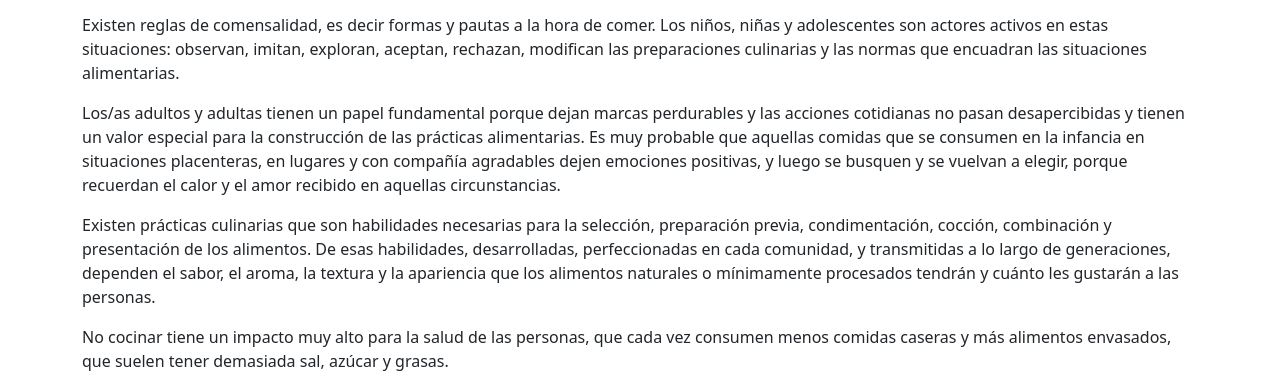
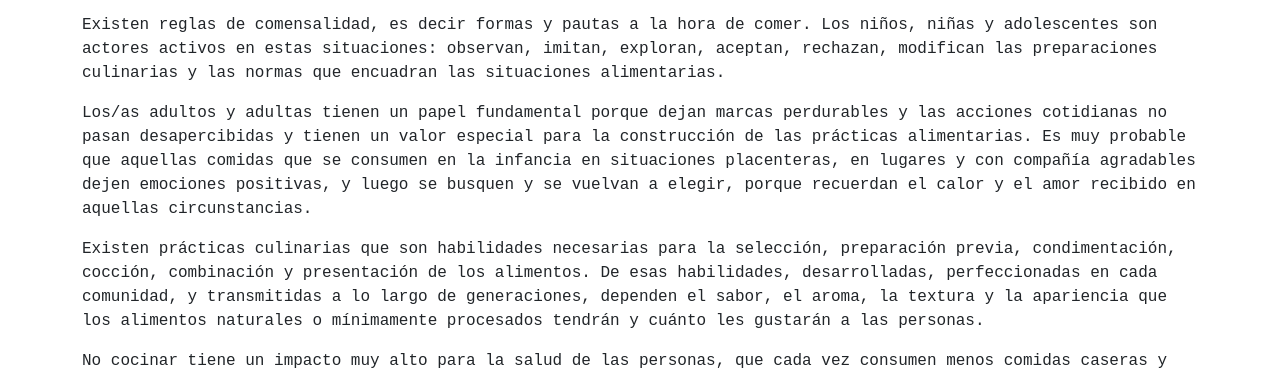
Before and after one commit to andrees251/practica1_prueba_clase04, a plain HTML site: page index.html in a window 1280 px wide. Shown: the part 209-585 px from the top of the page. Drawn offline with nearby package versions, Linux system fonts and the light colour scheme.

Commit message:
Cambio en el style

```diff
--- /dev/null
+++ b/estilo/style.css
@@ -0,0 +1,3 @@
+body{
+    font-family: 'Courier New', Courier, monospace;
+}
--- a/index.html
+++ b/index.html
@@ -7,7 +7,10 @@
     <title>Ejercicio con Card en bootstrap y personalización</title>
 
 
+
+
     <link href="https://cdn.jsdelivr.net/npm/bootstrap@5.3.3/dist/css/bootstrap.min.css" rel="stylesheet" integrity="sha384-QWTKZyjpPEjISv5WaRU9OFeRpok6YctnYmDr5pNlyT2bRjXh0JMhjY6hW+ALEwIH" crossorigin="anonymous">
+    <link rel="stylesheet" href="estilo/style.css">
 
 </head>
 <body >
```
